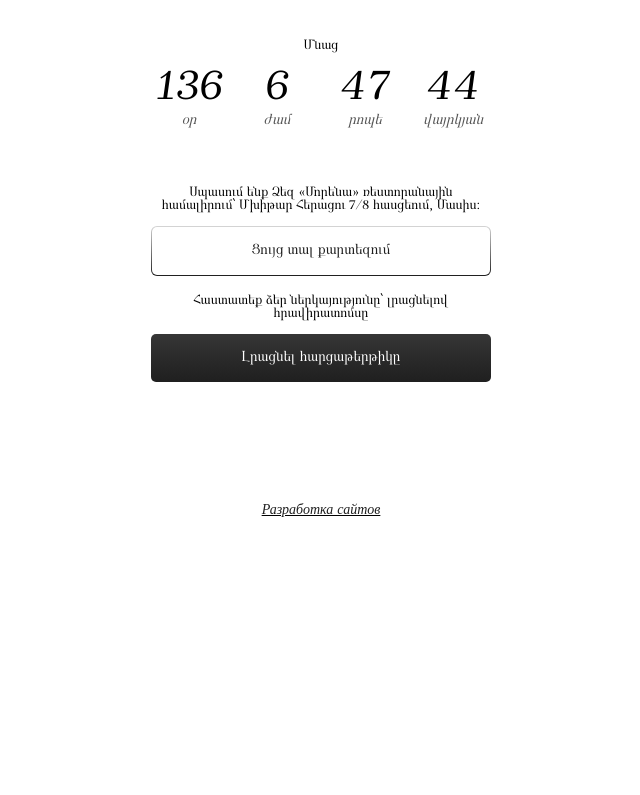
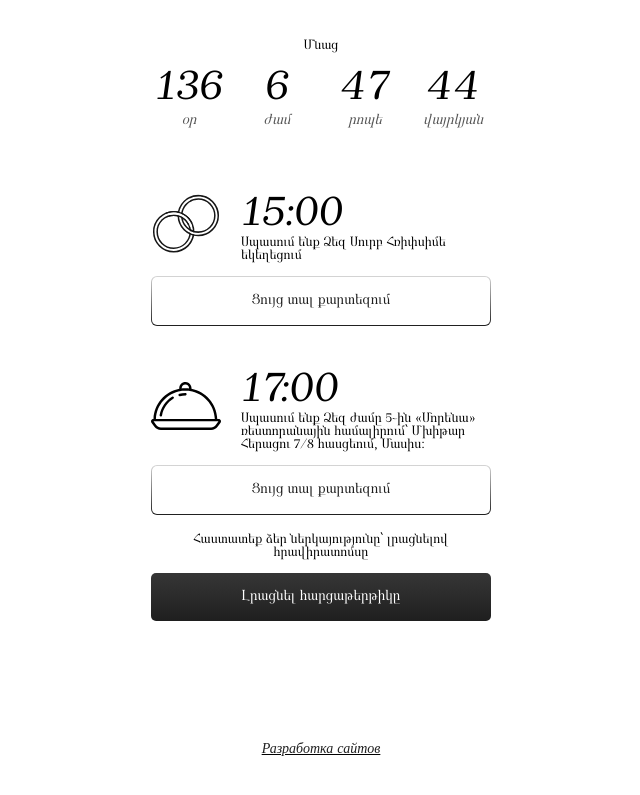
Before and after one commit to legashee/legashee.github.io, a plain HTML site: page maina_arm.html in a window 1280 px wide. Shown: the part 1185-1980 px from the top of the page, without its empty margins (319-959 px from the left). Before the commit the page ends 1743 px from the top, so only its background shows below. Drawn offline with Linux system fonts and the light colour scheme; files whose address does not match are found by name.

Commit message:
I beg this to be a last change

```diff
--- a/maina_arm.html
+++ b/maina_arm.html
@@ -139,7 +139,25 @@
             </div>
         </div>
         <div class="buttons">
-            <p class="maintext">Սպասում ենք Ձեզ «Մորենա» ռեստորանային համալիրում՝ Մխիթար Հերացու 7/8 հասցեում, Մասիս:</p>
+            <div class="invitation">
+                <img src="rings.svg" alt="" width="70px">
+                <div style="margin-left:20px">
+                    <p class="maintext" id="eventshead">15:00</p>
+                    <p class="maintext" style="text-align: left;">Սպասում ենք Ձեզ Սուրբ Հռիփսիմե եկեղեցում</p>
+                </div>
+            </div>
+            <div class="buttonpad">
+                <a href="https://yandex.ru/profile/35208500744/"  target="_blank"><button id="map">Ցույց տալ քարտեզում</button></a>
+            </div>
+            <br>
+            <br>
+            <div class="invitation">
+                <img src="dish.svg" alt="" width="70px" style="object-fit: contain;">
+                <div style="margin-left:20px">
+                    <p class="maintext" id="eventshead">17:00</p>
+                    <p class="maintext" style="text-align: left;">Սպասում ենք Ձեզ ժամը 5֊ին «Մորենա» ռեստորանային համալիրում՝ Մխիթար Հերացու 7/8 հասցեում, Մասիս:</p>
+                </div>
+            </div>
             <div class="buttonpad">
                 <a href="https://yandex.ru/profile/222913353582/"  target="_blank"><button id="map">Ցույց տալ քարտեզում</button></a>
             </div>
--- a/style.css
+++ b/style.css
@@ -331,3 +331,17 @@ th {
 #map {
     color: #1f1f1f;
 }
+
+.invitation {
+    display: flex;
+    margin: 0 auto;
+    max-width: 340px;
+}
+
+#eventshead {
+    text-align: left;
+    font-family: Brygada1918;
+    font-size: 42px;
+    font-style: italic;
+    font-weight: normal;
+}
--- a/style_arm.css
+++ b/style_arm.css
@@ -333,3 +333,17 @@ th {
 #map {
     color: #1f1f1f;
 }
+
+.invitation {
+    display: flex;
+    margin: 0 auto;
+    max-width: 340px;
+}
+
+#eventshead {
+    text-align: left;
+    font-family: Brygada1918;
+    font-size: 42px;
+    font-style: italic;
+    font-weight: normal;
+}
```
Also changed, not shown: maina_rus.html (+20 -1 lines), mainm_arm.html (+19 -1 lines), mainm_rus.html (+19 -1 lines), 333378.png (added), dish.svg (added), rings.svg (added).
